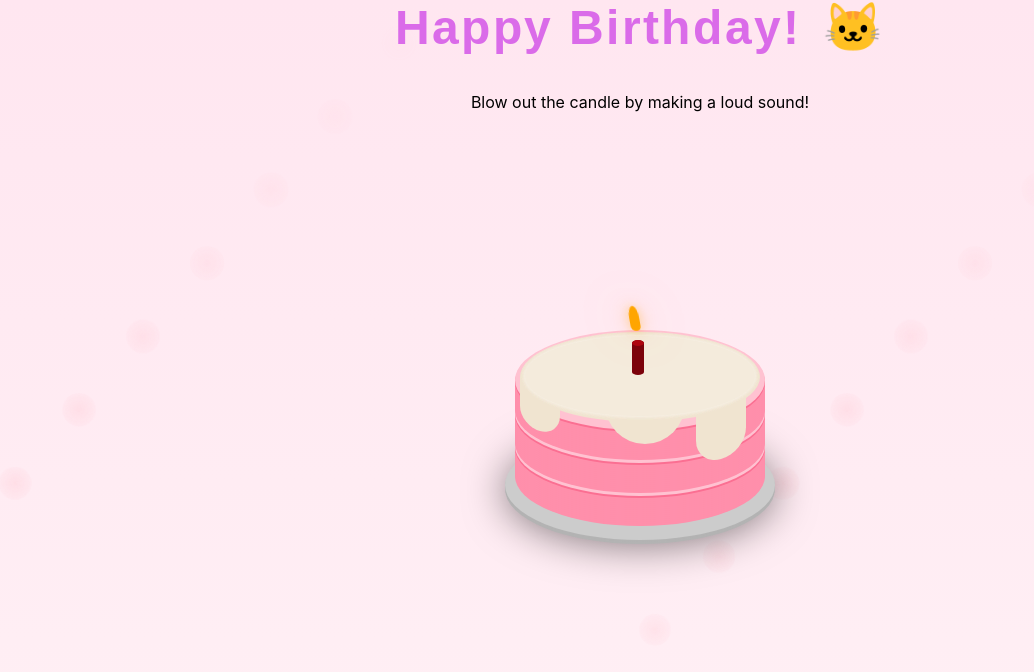
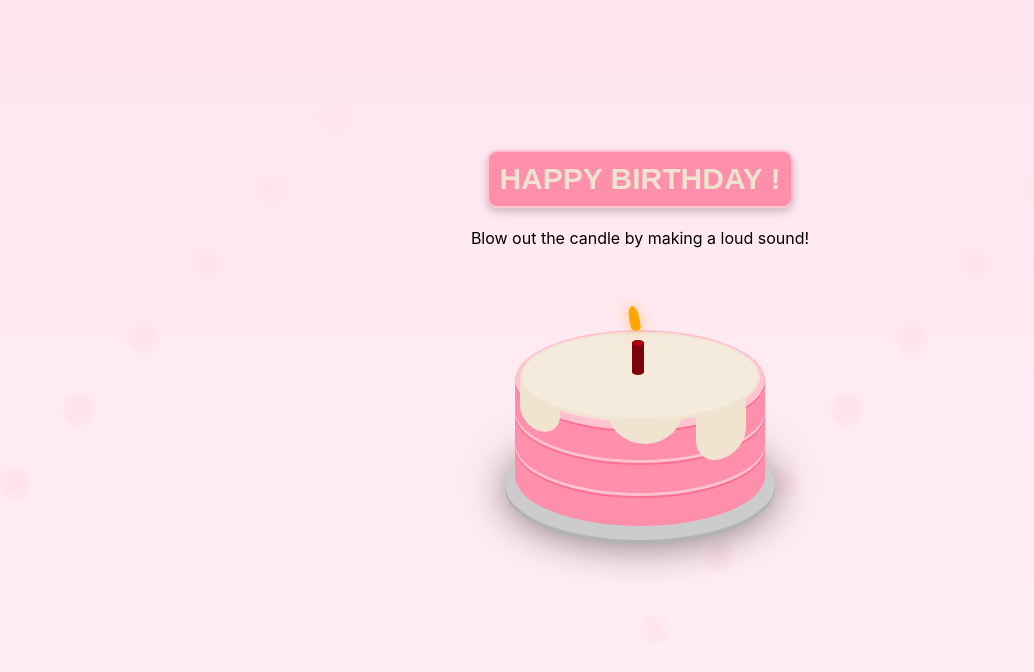
Before and after one commit to Blyn04/interactive-web, a React (Create React App) app: page / in a window 1280 px wide. Shown: the top 672 px of the page, without its empty margins (0-1034 px from the left). Built offline with nearby package versions, Linux system fonts and the light colour scheme; no server answers.

Commit message:
UPDATE TEXT

```diff
--- a/src/components/BirthdayTitle.js
+++ b/src/components/BirthdayTitle.js
@@ -4,14 +4,9 @@ import "./styles/BirthdayTitle.css";
 const text = "Happy Birthday!";
 
 const BirthdayTitle = () => (
-  <h1 className="birthday-title">
-    {Array.from(text).map((ch, i) => (
-      <span key={i} style={{ "--delay": `${i * 0.08}s` }}>
-        {ch === " " ? "\u00A0" : ch}
-      </span>
-    ))}
-    <span className="cat-emoji"> 🐱</span>
-  </h1>
+    <div class="candle-count-display">
+      HAPPY BIRTHDAY !
+    </div>
 );
 
 export default BirthdayTitle;
--- a/src/components/styles/BirthdayTitle.css
+++ b/src/components/styles/BirthdayTitle.css
@@ -1,45 +1,22 @@
-.birthday-title {
-  font-family: "Quicksand", cursive, sans-serif;
-  font-size: 3rem;
-  font-weight: 700;
-  letter-spacing: 0.05em;
+.candle-count-display {
   text-align: center;
-  margin: 0 0 20px;
-  color: #ff66b3;                /* base pink */
-  display: inline-block;
-  user-select: none;
+  margin-top: 150px;
+  margin-bottom: 20px;
+  font-family: 'Arial', sans-serif;
+  font-size: 30px;
+  font-weight: bold;
+  color: #f0e4d0;
+  background-color: #ff8fab;
+  padding: 10px;
+  border-radius: 10px;
+  box-shadow: 0 4px 8px rgba(0, 0, 0, 0.2);
+  width: fit-content;
+  margin-left: auto;
+  margin-right: auto;
+  border: 2px solid #ffc2d1;
 }
 
-/* animate each letter */
-.birthday-title span {
-  display: inline-block;
-  animation: pop 1s ease-out var(--delay) both,
-             hue 6s linear infinite;
+.candle-count-display span {
+  font-weight: bold;
+  color: #AD030F;
 }
-
-/* 🎉 Pop‑in keyframe */
-@keyframes pop {
-  0%   { transform: translateY(20px) scale(0.5) rotate(-20deg); opacity: 0; }
-  60%  { transform: translateY(-6px) scale(1.2) rotate(3deg);  opacity: 1; }
-  100% { transform: translateY(0)    scale(1)   rotate(0deg); }
-}
-
-/* 🌈 Gentle hue shift */
-@keyframes hue {
-  0%   { filter: hue-rotate(0deg);   }
-  100% { filter: hue-rotate(360deg); }
-}
-
-/* Cat emoji wiggle every few seconds */
-.cat-emoji {
-  display: inline-block;
-  margin-left: 0.2em;
-  animation: wiggle 2s ease-in-out infinite 3s;
-}
-
-@keyframes wiggle {
-  0%, 100% { transform: rotate(0deg); }
-  25%      { transform: rotate(12deg); }
-  50%      { transform: rotate(-12deg); }
-  75%      { transform: rotate(6deg); }
-}
```
